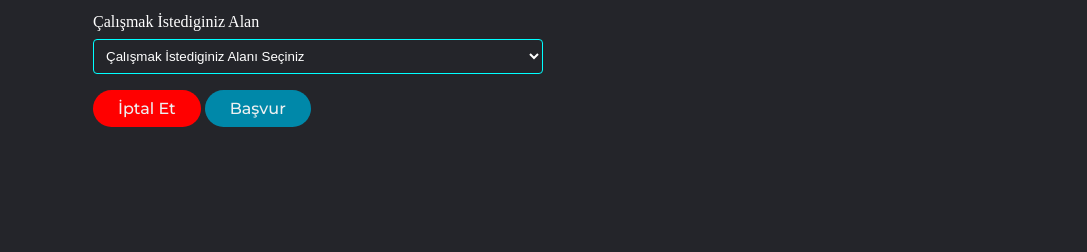
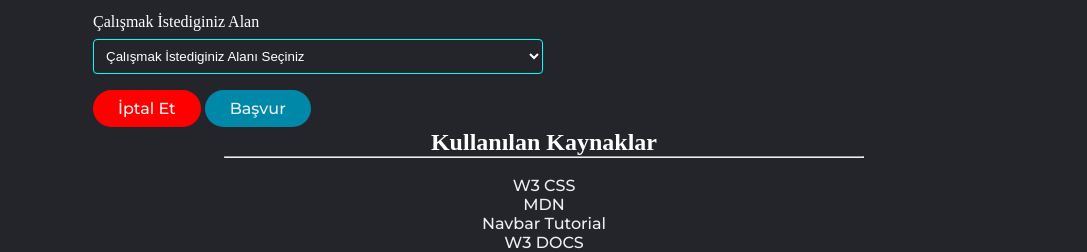
Before and after one commit to umuttosun23/Web-Development, a plain HTML site: page GedikWebWork/test.html in a window 1280 px wide. Shown: the part 651-903 px from the top of the page, without its empty margins (96-1183 px from the left). Before the commit the page ends 800 px from the top, so only its background shows below. Drawn offline with Linux system fonts and the light colour scheme.

Commit message:
bugs fixed.

```diff
--- a/GedikWebWork/test.html
+++ b/GedikWebWork/test.html
@@ -23,6 +23,7 @@
 <center>
   <br>
   <h1>İstanbul Gedik Üniversitesi Bilgisayar Programcılığı<br> Bölümüne Hoşgeldiniz</h1>
+  <!--Burada görsel webten geliyor isterseniz localden de çekebilirsiniz ben çekmedim.-->
   <img src="https://i.hizliresim.com/p5iu3zc.png" alt="gedik edu logo" style="height:100px">
   <br>
   <hr style="width: 50%;"> <br>
@@ -69,6 +70,14 @@
     </tr>
 
     </tbody></table>
+    <h2>Kullanılan Kaynaklar</h2>
+    <hr style="width: 50%;"><br>
+    <ul>
+      <li><a href="https://www.w3schools.com/w3css/defaulT.asp" target="_blank">W3 CSS</a></li>
+      <li><a href="https://developer.mozilla.org/en-US/" target="_blank">MDN</a></li>
+      <li><a href="https://youtu.be/LgwuEZTOG7E" target="_blank">Navbar Tutorial</a></li>
+      <li><a href="https://www.w3docs.com/" target="_blank">W3 DOCS</a></li>
+    </ul>
 </center>
 
 
```
